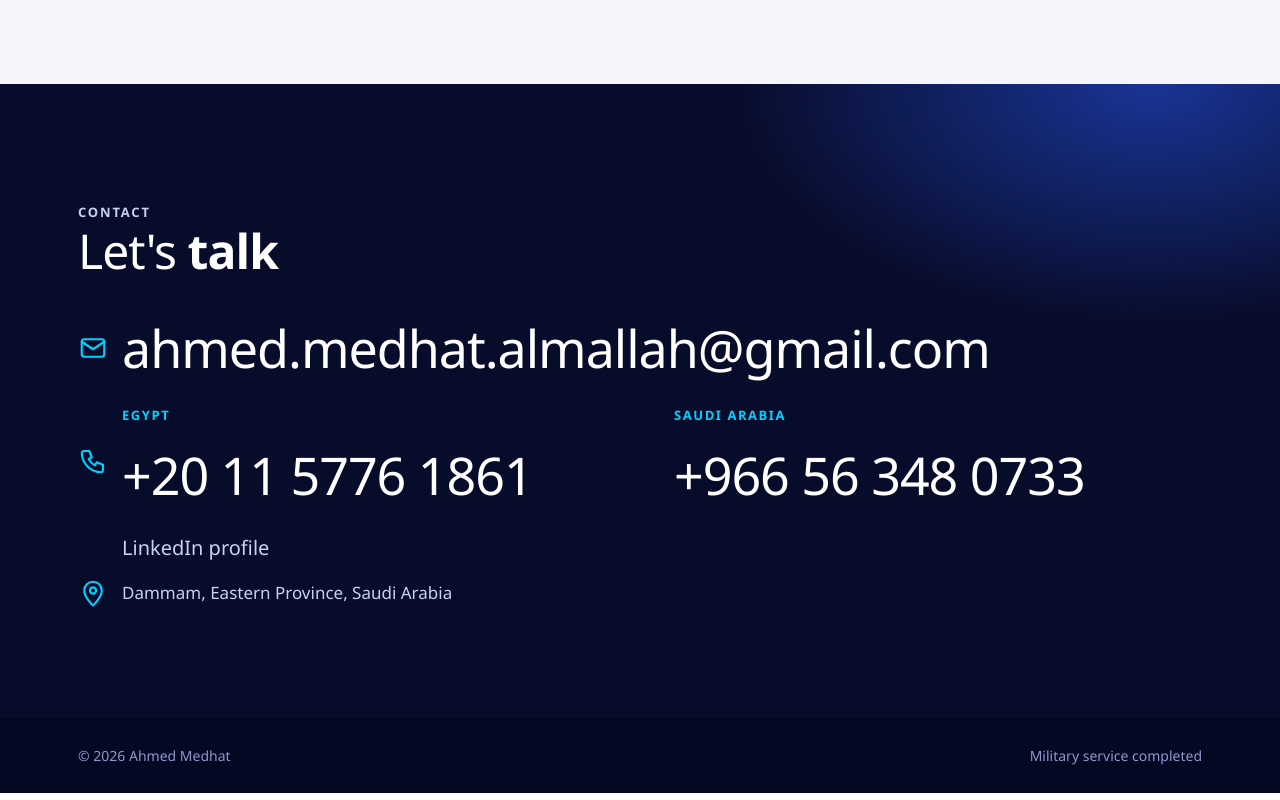
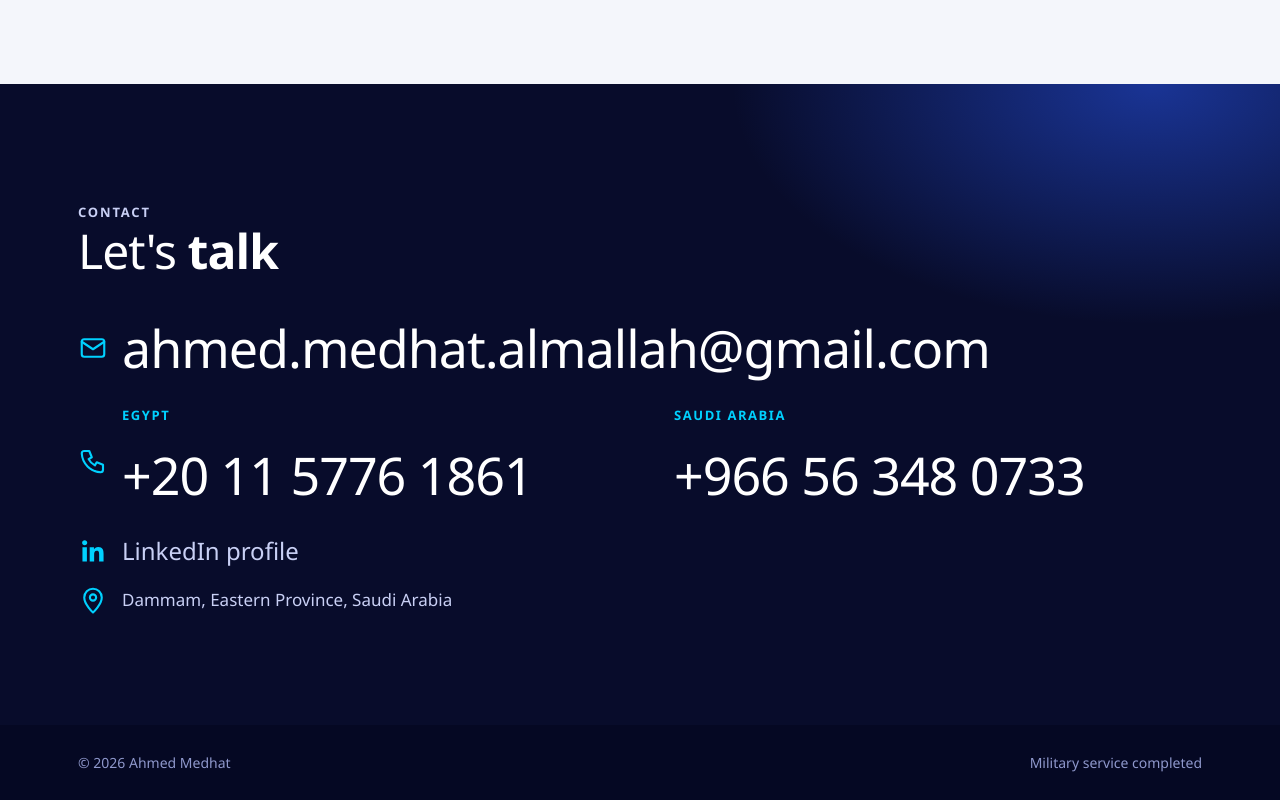
Before and after one commit to ahmedmedhatalmallah-png/ahmedmedhatalmallah-png.github.io, a plain HTML site: page index.html in a window 1280 px wide. Shown: the part 7659-8459 px from the top of the page. Drawn offline with Linux system fonts and the light colour scheme.

Commit message:
Update index.html

```diff
--- a/index.html
+++ b/index.html
@@ -255,7 +255,7 @@ nav a{padding:13px 14px;font-size:16px}
 <section id="contact" class="contact"><div class="wrap r"><p class="kicker">Contact</p><h2>Let's <b>talk</b></h2>
 <div class="cl"><svg class="ic" aria-hidden="true"><use href="#i-mail"/></svg><a class="m" href="mailto:ahmed.medhat.almallah@gmail.com">ahmed.medhat.almallah@gmail.com</a></div>
 <div class="cl"><svg class="ic" aria-hidden="true"><use href="#i-phone"/></svg><div class="phone-list"><div class="phone-entry"><span class="phone-label">Egypt</span><a class="m" href="tel:+201157761861">+20 11 5776 1861</a></div><div class="phone-entry"><span class="phone-label">Saudi Arabia</span><a class="m" href="tel:+966563480733">+966 56 348 0733</a></div></div></div>
-<div class="cl"><svg class="ic" aria-hidden="true" viewBox="0 0 24 24" fill="currentColor" style="stroke:none"><path d="M20.45 20.45h-3.55v-5.57c0-1.33-.03-3.04-1.85-3.04-1.86 0-2.14 1.45-2.14 2.94v5.67H9.36V9h3.41v1.56h.05c.47-.9 1.63-1.85 3.36-1.85 3.6 0 4.27 2.37 4.27 5.45v6.29zM5.34 7.43c-1.14 0-2.06-.92-2.06-2.06 0-1.13.92-2.06 2.06-2.06 1.13 0 2.06.92 2.06 2.06 0 1.14-.93 2.06-2.06 2.06zM7.12 20.45H3.56V9h3.56v11.45z"/></svg><a class="m social-link" href="https://www.linkedin.com/in/ahmed-medhat-999455148/" target="_blank" rel="noopener noreferrer" aria-label="LinkedIn profile">LinkedIn profile</a></div>
+<div class="cl"><svg class="ic" aria-hidden="true" viewBox="0 0 24 24" style="fill:currentColor;stroke:none"><path d="M20.45 20.45h-3.55v-5.57c0-1.33-.03-3.04-1.85-3.04-1.86 0-2.14 1.45-2.14 2.94v5.67H9.36V9h3.41v1.56h.05c.47-.9 1.63-1.85 3.36-1.85 3.6 0 4.27 2.37 4.27 5.45v6.29zM5.34 7.43c-1.14 0-2.06-.92-2.06-2.06 0-1.13.92-2.06 2.06-2.06 1.13 0 2.06.92 2.06 2.06 0 1.14-.93 2.06-2.06 2.06zM7.12 20.45H3.56V9h3.56v11.45z"/></svg><a class="m social-link" style="font-size:24px" href="https://www.linkedin.com/in/ahmed-medhat-999455148/" target="_blank" rel="noopener noreferrer" aria-label="LinkedIn profile">LinkedIn profile</a></div>
 <div class="cl"><svg class="ic" aria-hidden="true"><use href="#i-pin"/></svg><p style="margin:0">Dammam, Eastern Province, Saudi Arabia</p></div></div></section>
 <footer><div class="wrap"><span>&copy; 2026 Ahmed Medhat</span><span>Military service completed</span></div></footer>
 <script>
```
